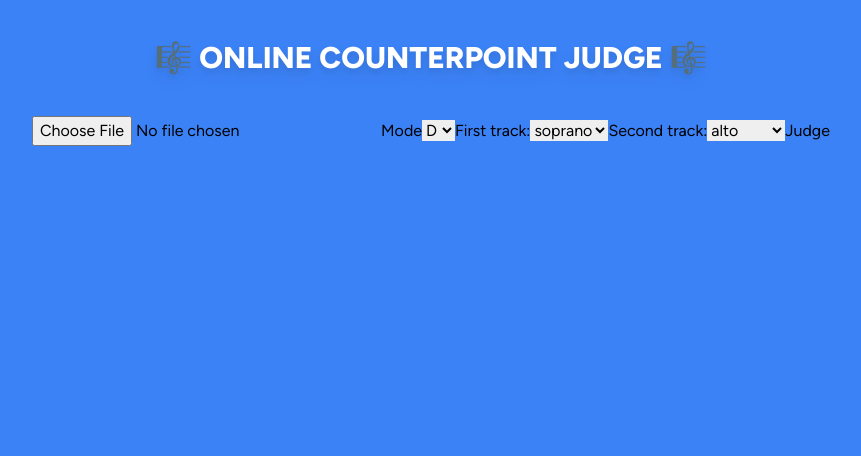
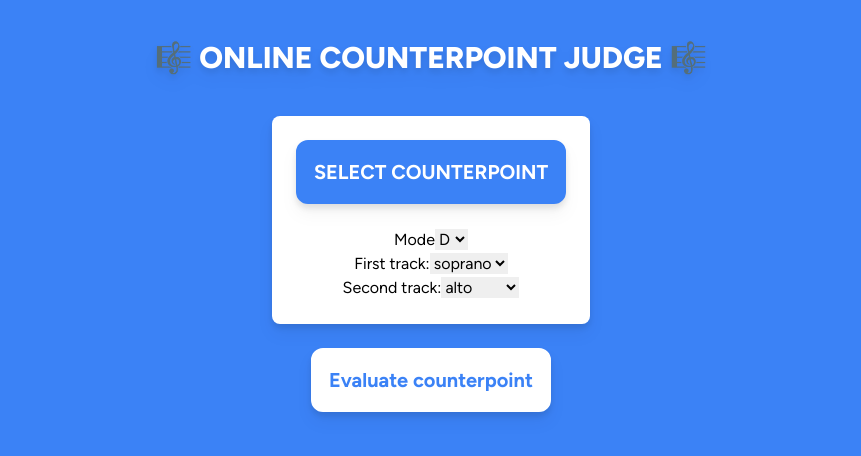
Before and after one commit to WindowsCrashed/CounterpointJudge, a React (Create React App) app in the folder client/: page / in a window 1280 px wide. Shown: the top 456 px of the page, without its empty margins (209-1070 px from the left). Built offline with nearby package versions, Linux system fonts and the light colour scheme; the HTML template or start-up script is replaced by a standard one.

Commit message:
uptade input buttons visual

```diff
--- a/client/package.json
+++ b/client/package.json
@@ -19,6 +19,7 @@
     "react-fade-in": "^2.0.1",
     "react-md-spinner": "^1.0.0",
     "react-scripts": "5.0.1",
+    "react-tooltip": "^5.21.5",
     "tailwindcss": "^3.3.3",
     "typescript": "^4.9.5",
     "vexflow": "^4.2.3",
--- a/client/src/components/button/index.tsx
+++ b/client/src/components/button/index.tsx
@@ -2,12 +2,19 @@ import { FC, PropsWithChildren } from 'react'
 
 type ButtonProps = {
 	onClick: Function
+	reverse?: boolean
 }
 
-const Button: FC<PropsWithChildren<ButtonProps>> = ({ onClick, children }) => {
+const Button: FC<PropsWithChildren<ButtonProps>> = ({ onClick, reverse, children }) => {
+	const getButtonColors = (): string => {
+		if (reverse)
+			return 'bg-blue-500 text-white border-blue-500 hover:bg-[#00000023] hover:text-white active:bg-[#00000041] active:text-gray-200 active:border-gray-200'
+		return 'bg-white text-blue-500 border-white hover:bg-[#00000023] hover:text-white active:bg-[#00000041] active:text-gray-200 active:border-gray-200'
+	}
+
 	return (
 		<button
-			className='bg-white text-blue-600 border-2 border-white mt-6 p-4 text-xl font-bold rounded-xl drop-shadow-lg transition-all hover:bg-[#00000023] hover:text-white active:bg-[#00000041] active:text-gray-200 active:border-gray-200'
+			className={`border-2 mt-6 p-4 text-xl font-bold rounded-xl drop-shadow-lg transition-all ${getButtonColors()}`}
 			onClick={() => onClick()}
 		>
 			{children}
--- a/client/src/components/mistakes/index.tsx
+++ b/client/src/components/mistakes/index.tsx
@@ -35,7 +35,7 @@ const Mistakes: FC<MistakesProps> = ({ mistakeCount, mistakes, onReturnToInput }
 			)}
 
 			<div id='sm-output' className='rounded-xl bg-white drop-shadow-lg pl-6 mt-8'></div>
-			<Button onClick={onReturnToInput}>Evaluate another exercise</Button>
+			<Button onClick={onReturnToInput}>Evaluate another counterpoint</Button>
 		</FadeIn>
 	)
 }
--- a/client/src/pages/home/input/index.tsx
+++ b/client/src/pages/home/input/index.tsx
@@ -1,6 +1,8 @@
 import { FC, useState } from 'react'
 import { MidiData } from '../../../models/models'
 import { readMidi } from '../../../helpers/readMidi'
+import Button from '../../../components/button'
+import { Tooltip } from 'react-tooltip'
 
 type InputProps = {
 	onSubmit: Function
@@ -32,9 +34,7 @@ const Input: FC<InputProps> = ({ onSubmit }) => {
 		}
 	}
 
-	const handleSubmit = async (e: React.MouseEvent<HTMLButtonElement>) => {
-		e.preventDefault()
-
+	const handleSubmit = () => {
 		if (midiData) {
 			const dataToSend = midiData
 			dataToSend.mode = mode
@@ -44,8 +44,29 @@ const Input: FC<InputProps> = ({ onSubmit }) => {
 	}
 
 	return (
-		<div className='input'>
-			<input type='file' name='midi-file' id='' accept='audio/midi' onChange={handleInput} />
+		<div className='flex flex-col justify-center items-center'>
+			<div className='input bg-white rounded-lg drop-shadow-lg p-6 flex flex-col justify-center items-center'>
+				<div className='flex items-center justify-center mb-6'>
+					<label
+						className='border-2 p-4 text-xl font-bold rounded-xl drop-shadow-lg transition-all bg-blue-500 text-white border-blue-500 hover:bg-blue-700 hover:border-blue-700 active:bg-blue-800 active:text-gray-200 cursor-pointer'
+						data-tooltip-id='select-counterpoint-label'
+					>
+						{'SELECT COUNTERPOINT'}
+						<input
+							className='hidden'
+							type='file'
+							name='midi-file'
+							id=''
+							accept='audio/midi'
+							onChange={handleInput}
+						/>
+					</label>
+					<Tooltip
+						id='select-counterpoint-label'
+						place='top'
+						content='Select MIDI (.mid) file'
+					/>
+				</div>
 				<label>
 					Mode
 					<select id='' value={mode} onChange={e => setMode(e.target.value)}>
@@ -68,17 +89,19 @@ const Input: FC<InputProps> = ({ onSubmit }) => {
 				</label>
 				<label>
 					Second track:
-				<select id='' value={secondTrack} onChange={e => setSecondTrack(e.target.value)}>
+					<select
+						id=''
+						value={secondTrack}
+						onChange={e => setSecondTrack(e.target.value)}
+					>
 						<option value='soprano'>soprano</option>
 						<option value='alto'>alto</option>
 						<option value='tenor'>tenor</option>
 						<option value='bass'>bass</option>
 					</select>
 				</label>
-
-			<button type='submit' onClick={handleSubmit}>
-				Judge
-			</button>
+			</div>
+			<Button onClick={handleSubmit}>Evaluate counterpoint</Button>
 		</div>
 	)
 }
```
Also changed, not shown: 1 other file (tests, documents, lock files or other folders). Lines whose indentation alone changed are shown as unchanged.
